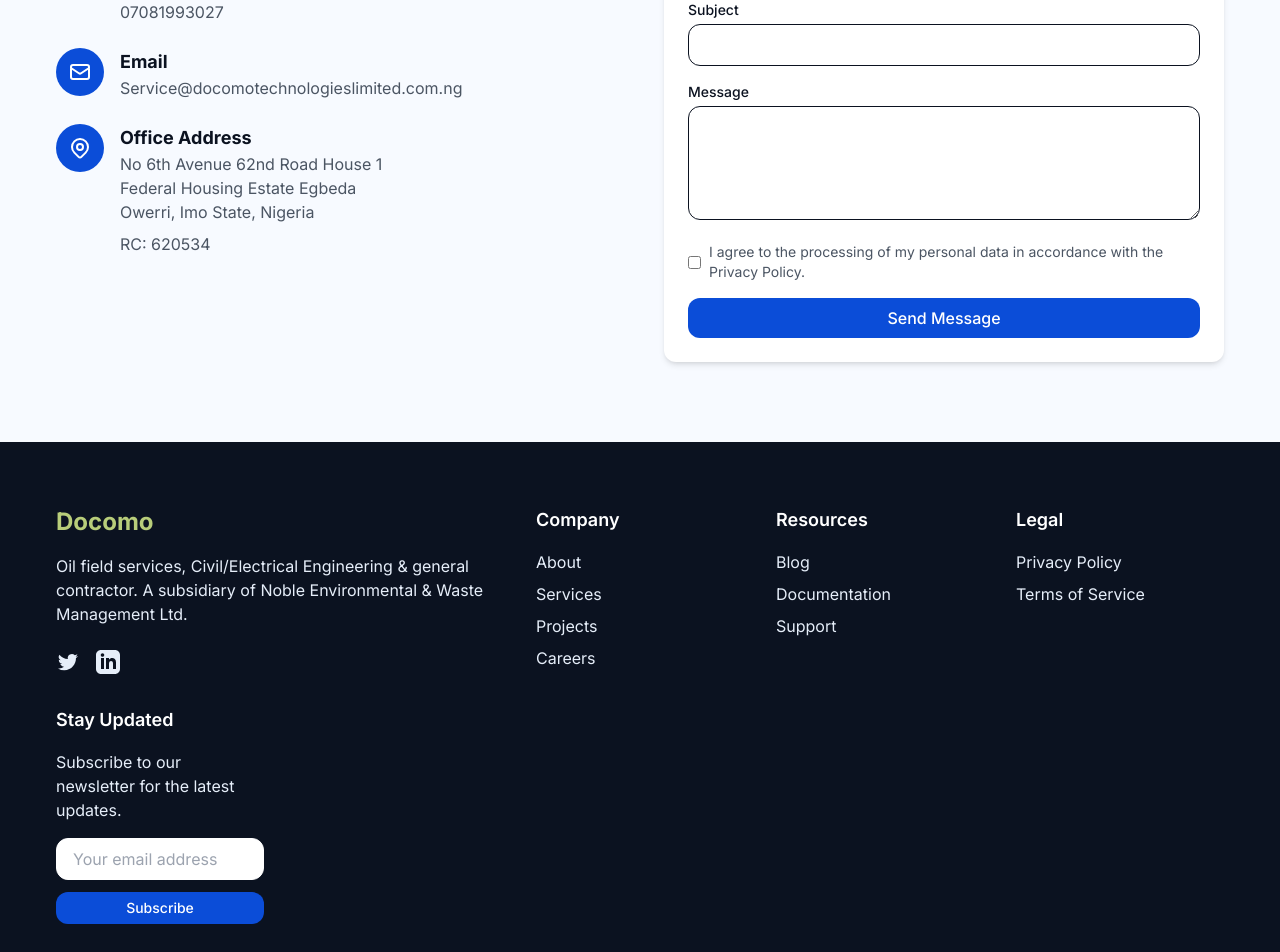
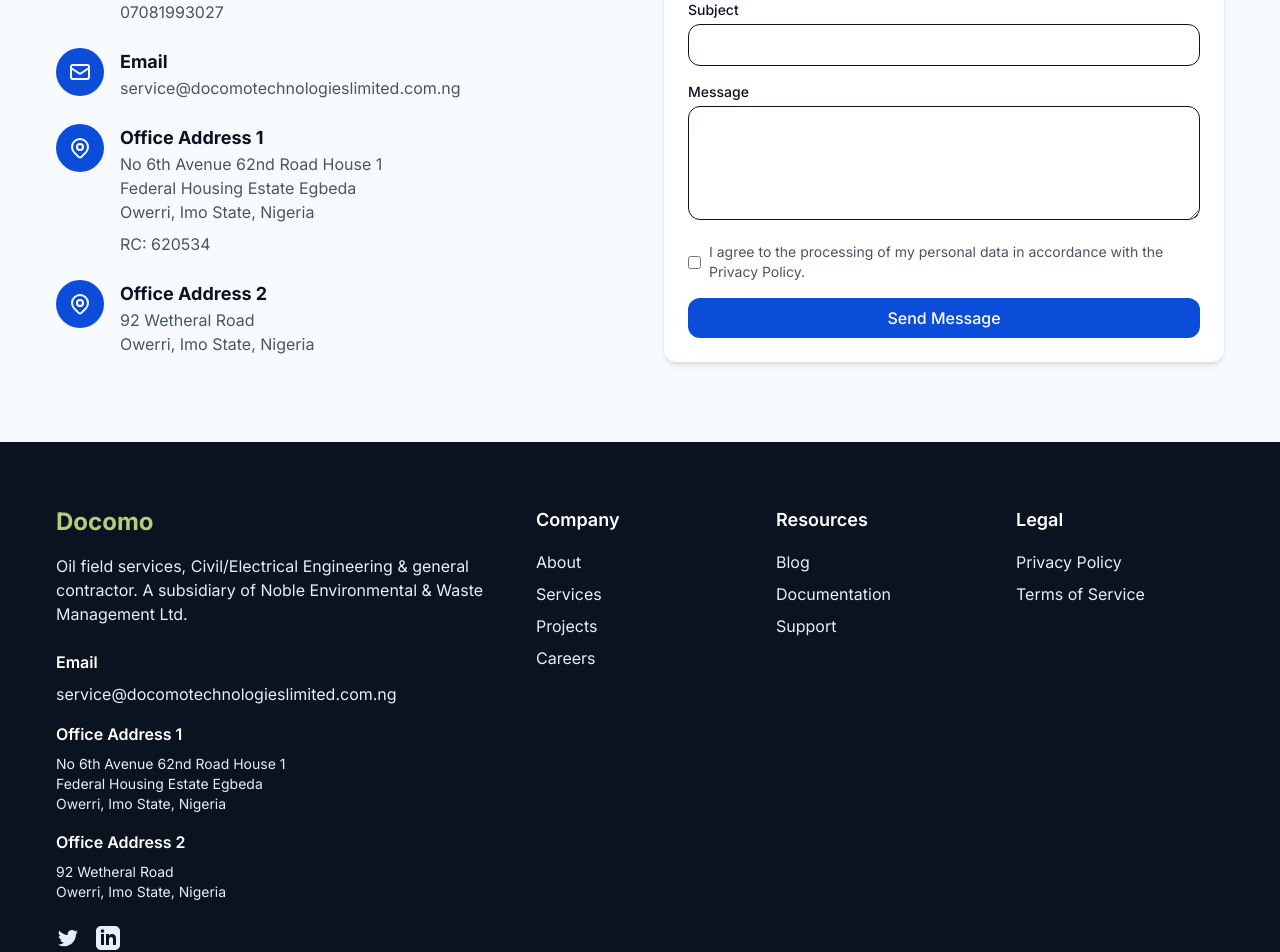
Before and after one commit to RITCHIEMEDIA/DocomoTechnologies, a Next.js app: page /contact in a window 1280 px wide. Shown: the part 480-1432 px from the top of the page. Built offline with nearby package versions, Linux system fonts and the light colour scheme.

Commit message:
Add testimonial images, second office address, update email and improve form validation

```diff
--- a/next.config.js
+++ b/next.config.js
@@ -2,6 +2,14 @@
 const nextConfig = {
   reactStrictMode: true,
   swcMinify: true,
+  images: {
+    remotePatterns: [
+      {
+        protocol: 'https',
+        hostname: 'i.pravatar.cc',
+      },
+    ],
+  },
 };
 
 module.exports = nextConfig;
--- a/src/app/contact/page.tsx
+++ b/src/app/contact/page.tsx
@@ -46,7 +46,7 @@
                   </div>
                   <div>
                     <h3 className="font-bold text-lg">Email</h3>
-                    <p className="text-[--muted]">Service@docomotechnologieslimited.com.ng</p>
+                    <p className="text-[--muted]">service@docomotechnologieslimited.com.ng</p>
                   </div>
                 </div>
 
@@ -58,11 +58,25 @@
                     </svg>
                   </div>
                   <div>
-                    <h3 className="font-bold text-lg">Office Address</h3>
+                    <h3 className="font-bold text-lg">Office Address 1</h3>
                     <p className="text-[--muted]">No 6th Avenue 62nd Road House 1</p>
                     <p className="text-[--muted]">Federal Housing Estate Egbeda</p>
                     <p className="text-[--muted]">Owerri, Imo State, Nigeria</p>
                     <p className="text-[--muted] mt-2">RC: 620534</p>
+                  </div>
+                </div>
+
+                <div className="flex items-start">
+                  <div className="bg-[--color-brand] p-3 rounded-full mr-4">
+                    <svg xmlns="http://www.w3.org/2000/svg" className="h-6 w-6 text-white" fill="none" viewBox="0 0 24 24" stroke="currentColor">
+                      <path strokeLinecap="round" strokeLinejoin="round" strokeWidth={2} d="M17.657 16.657L13.414 20.9a1.998 1.998 0 01-2.827 0l-4.244-4.243a8 8 0 1111.314 0z" />
+                      <path strokeLinecap="round" strokeLinejoin="round" strokeWidth={2} d="M15 11a3 3 0 11-6 0 3 3 0 016 0z" />
+                    </svg>
+                  </div>
+                  <div>
+                    <h3 className="font-bold text-lg">Office Address 2</h3>
+                    <p className="text-[--muted]">92 Wetheral Road</p>
+                    <p className="text-[--muted]">Owerri, Imo State, Nigeria</p>
                   </div>
                 </div>
               </div>
--- a/src/components/layout/Footer.tsx
+++ b/src/components/layout/Footer.tsx
@@ -42,6 +42,33 @@
             <p className="text-neutral-200 mb-6 max-w-md">
               Oil field services, Civil/Electrical Engineering & general contractor. A subsidiary of Noble Environmental & Waste Management Ltd.
             </p>
+
+            {/* Email */}
+            <div className="mb-4">
+              <h4 className="font-semibold text-white mb-2">Email</h4>
+              <a href="mailto:service@docomotechnologieslimited.com.ng" className="text-neutral-200 hover:text-accent transition-colors">
+                service@docomotechnologieslimited.com.ng
+              </a>
+            </div>
+
+            {/* Addresses */}
+            <div className="mb-4">
+              <h4 className="font-semibold text-white mb-2">Office Address 1</h4>
+              <p className="text-neutral-200 text-sm">
+                No 6th Avenue 62nd Road House 1<br />
+                Federal Housing Estate Egbeda<br />
+                Owerri, Imo State, Nigeria
+              </p>
+            </div>
+
+            <div className="mb-6">
+              <h4 className="font-semibold text-white mb-2">Office Address 2</h4>
+              <p className="text-neutral-200 text-sm">
+                92 Wetheral Road<br />
+                Owerri, Imo State, Nigeria
+              </p>
+            </div>
+
             <div className="flex space-x-4">
               <a href="#" aria-label="Twitter" className="text-neutral-200 hover:text-accent">
                 <svg className="h-6 w-6" fill="currentColor" viewBox="0 0 24 24">
--- a/src/components/sections/Testimonials.tsx
+++ b/src/components/sections/Testimonials.tsx
@@ -1,22 +1,24 @@
+import Image from 'next/image';
+
 export default function Testimonials() {
   const testimonials = [
     {
       name: 'Adeola Johnson',
       role: 'CTO, TechStart Nigeria',
       content: 'Docomo transformed our digital infrastructure completely. Their team delivered beyond our expectations.',
-      avatar: '/assets/illustrations/avatar1.png',
+      avatar: 'https://i.pravatar.cc/150?img=12',
     },
     {
       name: 'Emeka Okonkwo',
       role: 'Director, FinServe Ltd',
       content: 'The cybersecurity solution implemented by Docomo has given us peace of mind. Highly recommended!',
-      avatar: '/assets/illustrations/avatar2.png',
+      avatar: 'https://i.pravatar.cc/150?img=33',
     },
     {
       name: 'Chidinma Eze',
       role: 'CEO, AgriTech Solutions',
       content: 'Our mobile app development project was completed on time and within budget. Excellent communication throughout.',
-      avatar: '/assets/illustrations/avatar3.png',
+      avatar: 'https://i.pravatar.cc/150?img=45',
     },
   ];
 
@@ -33,7 +35,15 @@
           {testimonials.map((testimonial, index) => (
             <div key={index} className="bg-[--neutral-100] rounded-[--radius] p-6">
               <div className="flex items-center mb-4">
-                <div className="bg-gray-200 border-2 border-dashed rounded-xl w-16 h-16" />
+                <div className="relative w-16 h-16 rounded-full overflow-hidden">
+                  <Image
+                    src={testimonial.avatar}
+                    alt={testimonial.name}
+                    fill
+                    className="object-cover"
+                    sizes="64px"
+                  />
+                </div>
                 <div className="ml-4">
                   <h4 className="font-bold">{testimonial.name}</h4>
                   <p className="text-[--muted] text-sm">{testimonial.role}</p>
--- a/src/lib/schema.ts
+++ b/src/lib/schema.ts
@@ -4,10 +4,10 @@
 export const contactFormSchema = z.object({
   name: z.string().min(1, 'Name is required'),
   company: z.string().optional(),
-  email: z.string().email('Invalid email address'),
+  email: z.string().email('Please enter a valid email address'),
   phone: z.string().optional(),
   subject: z.string().min(1, 'Subject is required'),
-  message: z.string().min(1, 'Message is required'),
+  message: z.string().min(10, 'Message must be at least 10 characters'),
 });
 
 export const newsletterFormSchema = z.object({
```
